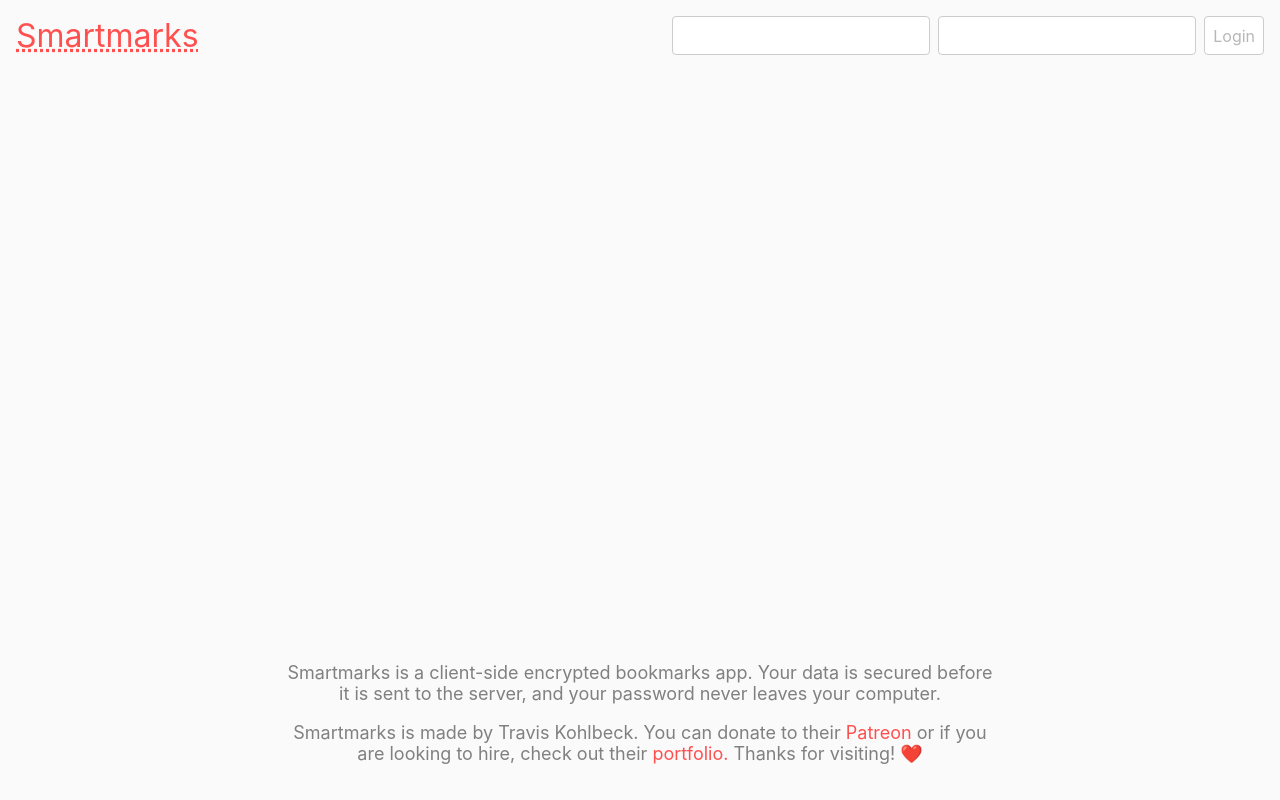
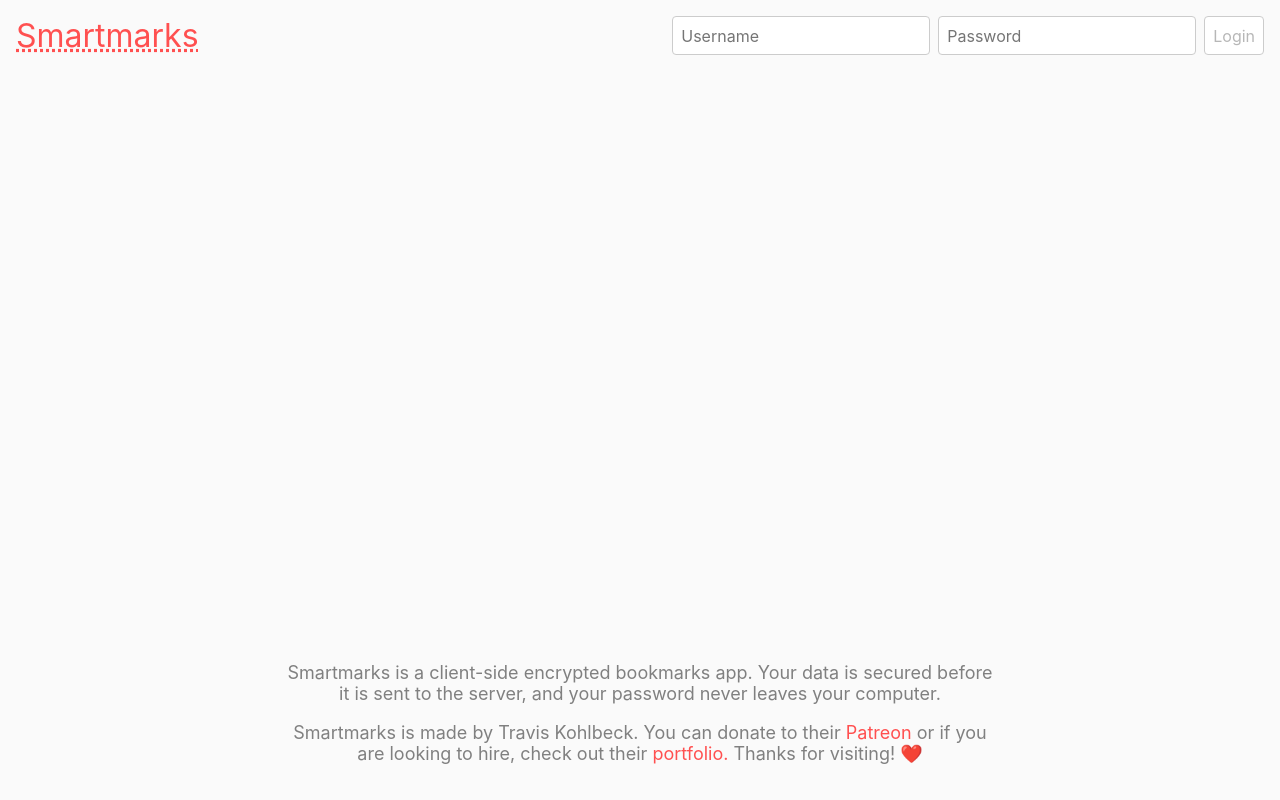
Before and after one commit to travisk-codes/smartmarks, a React (Create React App) app: page / in a window 1280 px wide. Built offline with nearby package versions, Linux system fonts and the light colour scheme.

Commit message:
Add placeholder text for login form

```diff
--- a/src/App.js
+++ b/src/App.js
@@ -245,6 +245,7 @@ function App() {
 				size='10'
 				id='user-input'
 				autoComplete='username'
+				placeholder='Username'
 				onChange={updateUsername}
 				value={name}
 			/>
@@ -255,6 +256,7 @@ function App() {
 				id='pass-input'
 				type='password'
 				autoComplete='current-password'
+				placeholder='Password'
 				onChange={updatePassword}
 				value={password}
 			/>
```
